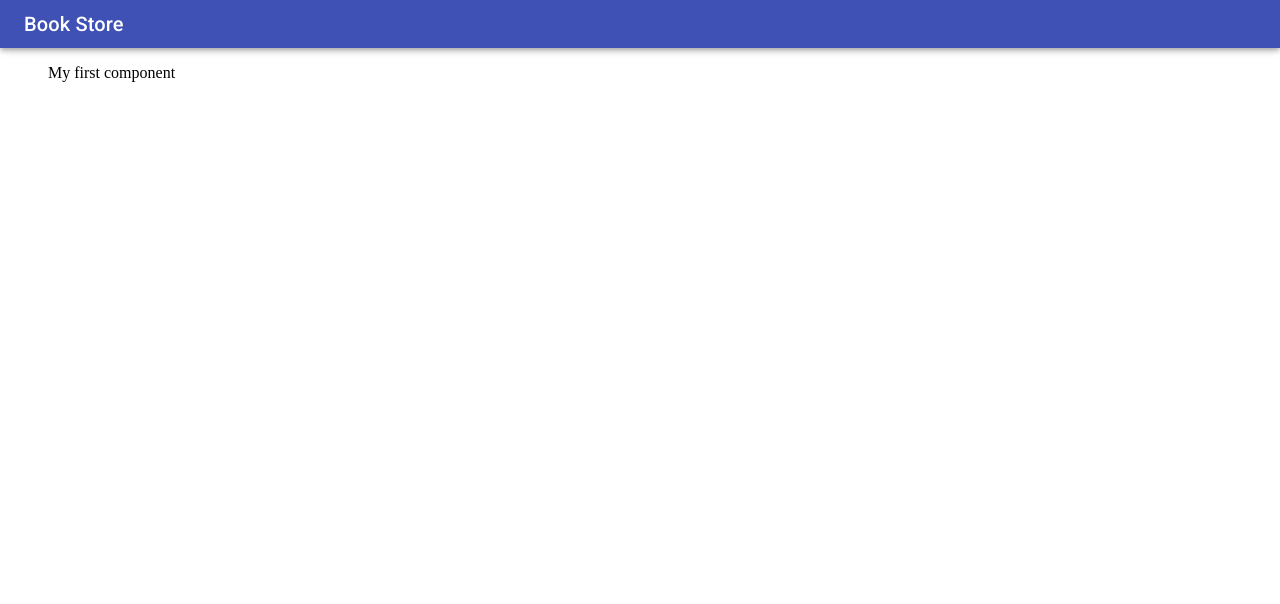
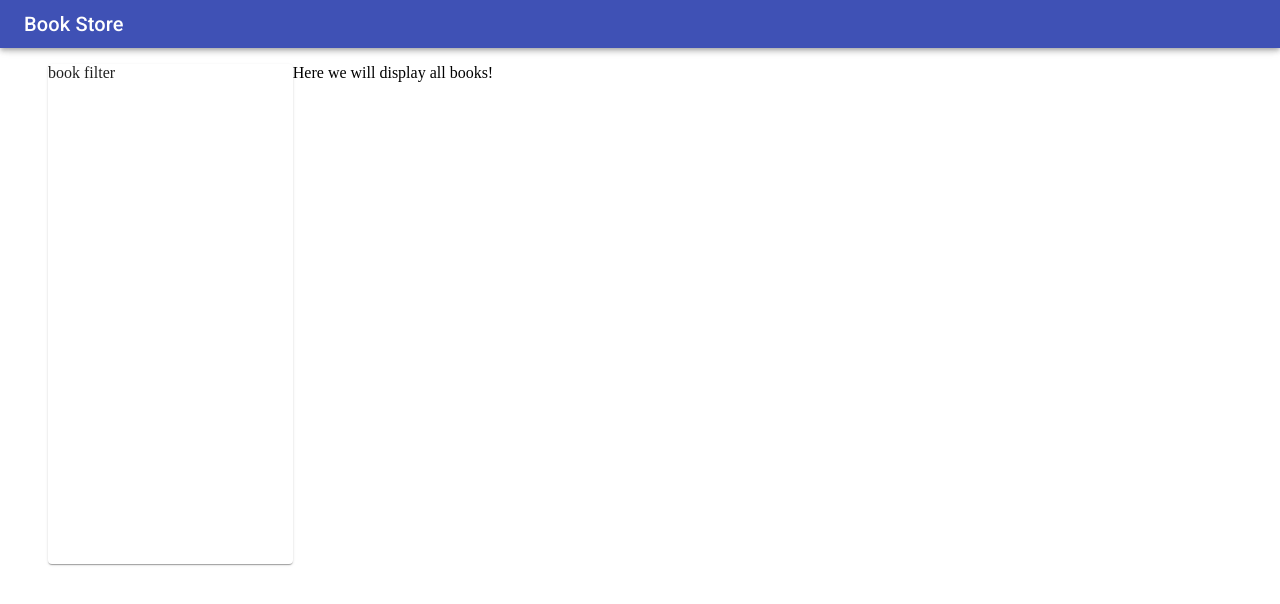
Before and after one commit to JarekDziuraDev/book-store-client-jdz, a React (Create React App) app: page / in a window 1280 px wide. Shown: the top 604 px of the page. Built offline with nearby package versions, Linux system fonts and the light colour scheme; no server answers.

Commit message:
add book display group components

```diff
--- a/src/component/App.jsx
+++ b/src/component/App.jsx
@@ -2,6 +2,7 @@ import React from "react";
 import axios from 'axios';
 import baseUrl from '../config';
 import Layout from "./layout/Layout";
+import BookContainer from "./book/BookContainer";
 
 const App = ()  => {
 
@@ -12,7 +13,7 @@ const App = ()  => {
 
   return (
     <Layout>
-      <div>My first component</div>
+      <BookContainer />
     </Layout>
   );
 }
--- /dev/null
+++ b/src/component/book/BookContainer.jsx
@@ -0,0 +1,19 @@
+import { Box } from '@material-ui/core';
+import React from 'react';
+import BookFilter from './BookFilter';
+import styles from './BookStyles'
+
+const BookContainer = () => {
+    const classes = styles();
+
+    return(
+        <Box className={classes.bookContainer}>
+            <BookFilter />
+            <Box className={classes.bookList}>
+                Here we will display all books!
+            </Box>
+        </Box>
+    );
+}
+
+export default BookContainer;
--- /dev/null
+++ b/src/component/book/BookFilter.jsx
@@ -0,0 +1,16 @@
+import { Box, Paper } from '@material-ui/core';
+import React from 'react';
+import styles from './BookStyles';
+
+const BookFilter = () => {
+    const classes = styles();
+    return(
+        <Box className={classes.bookFilter}>
+            <Paper className={classes.bookFilterPaper}>
+                book filter
+            </Paper>
+        </Box>
+    );
+}
+
+export default BookFilter;
--- /dev/null
+++ b/src/component/book/BookStyles.jsx
@@ -0,0 +1,22 @@
+import { makeStyles, createStyles } from '@material-ui/core';
+
+export default makeStyles(() =>
+    createStyles({
+        bookContainer: {
+            display: 'flex',
+            justifyContent: 'center',
+            flexDirection: 'row',
+        },
+        bookFilter: {
+            width: '20%',
+            height: '500px',
+        },
+        bookFilterPaper: {
+            width: '100%',
+            height: '100%'
+        },
+        bookList: {
+            width: '80%',
+        }
+    })
+);
```
